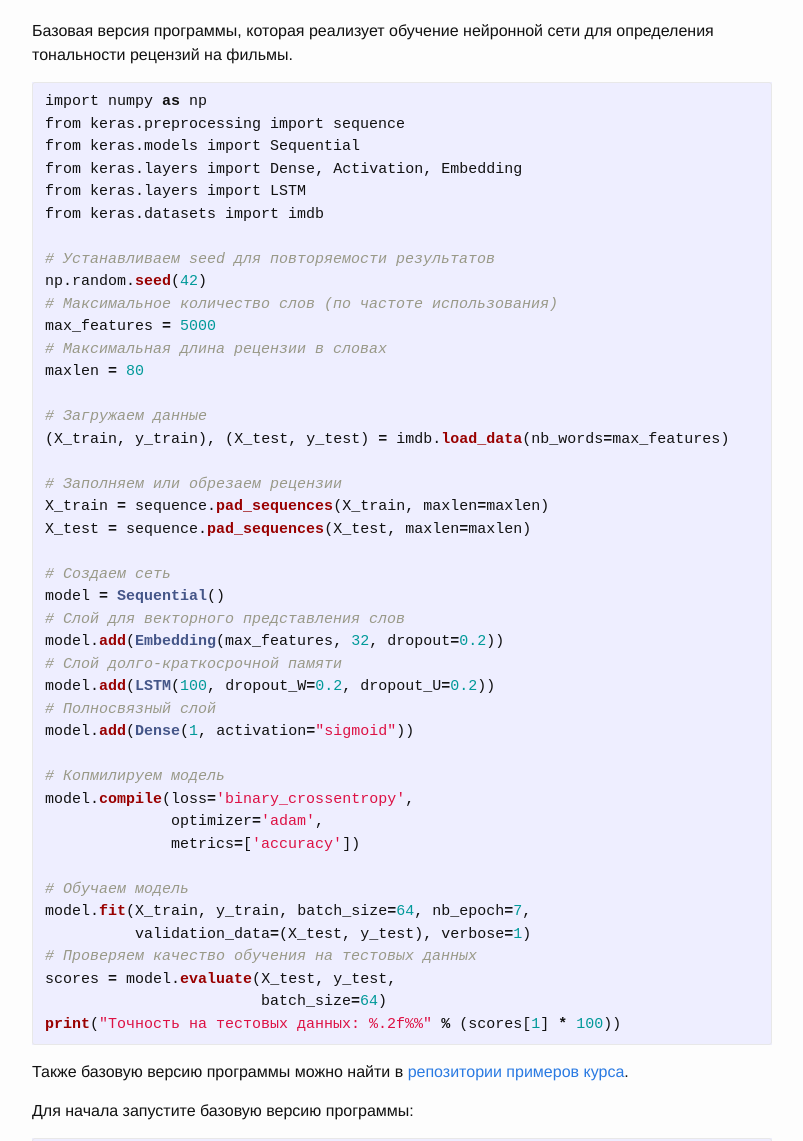
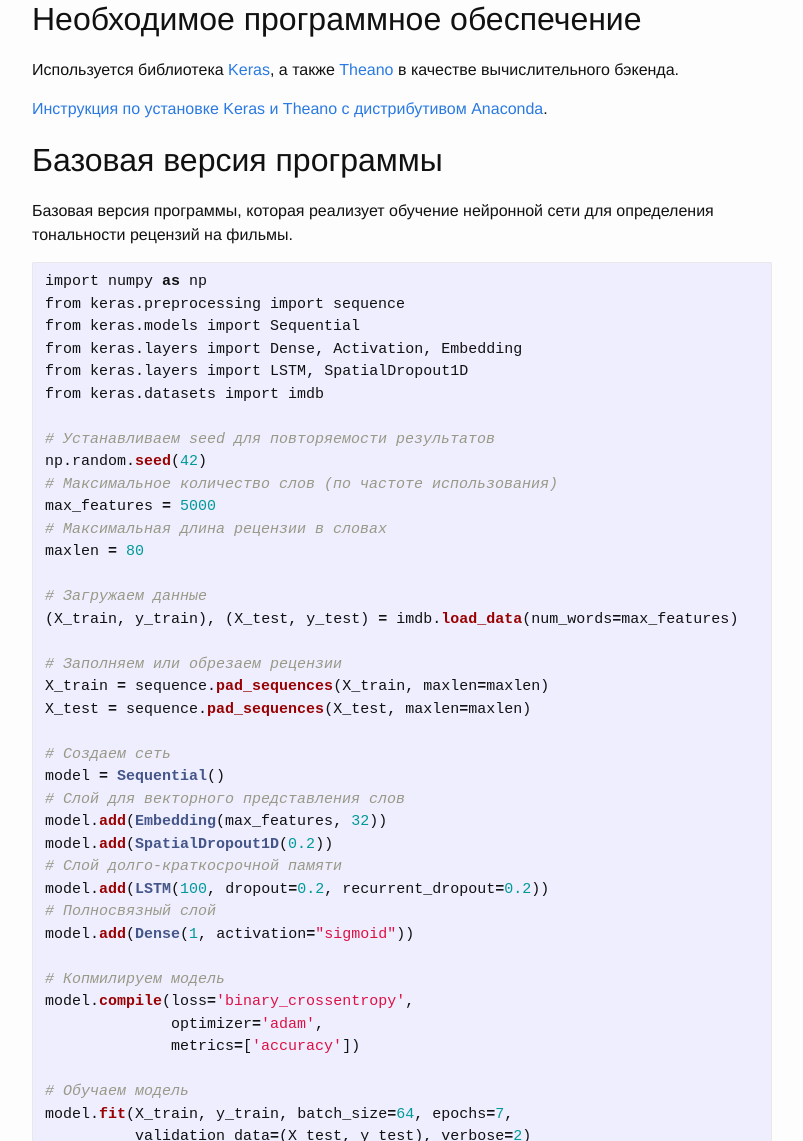
Before and after one commit to sozykin/asozykin.ru, a Jekyll site: the page built from _pages/courses/nnpython-lab3.md, in a window 1280 px wide and 1400 px high, scrolled down 727 px. Shown: the part 259-1400 px from the top of the window, without its empty margins (238-1041 px from the left). Built offline with Jekyll 4.4.1, drawn with Linux system fonts in a browser that asks for light colours; comment, search, counter and statistics services are not loaded; some of the changed text lies outside the part shown.

Commit message:
NN Course lab 3 updated to Keras v2

```diff
--- a/_pages/courses/nnpython-lab3.md
+++ b/_pages/courses/nnpython-lab3.md
@@ -6,6 +6,8 @@ comments: true
 ---
 В этой практической работе по курсу ["Глубокое обучение на Python"](/courses/nnpython) вы научитесь обучать нейронную сеть определять тональность отзыва на фильмы из базы данных IMDB.
 
+**Обновление от 08.05.2017**. *Программы обновлены на Keras версии 2*.
+
 **Цель работы**: научится оценивать влияние гиперпараметров обучения (количество эпох обучения, количество нейронов на слое LSTM, алгоритм оптимизации) на качество обучения нейронной сети.
 
 ## Предварительные сведения
@@ -13,6 +15,12 @@ comments: true
 Перед выполнением работы рекомендуется посмотреть видео с объяснением, как работает программа определения тональности отзывов на фильмы из базы данных IMDB.
 
 {% include youtube-player.html id="7Tx_cewjhGQ" %}
+
+## Необходимое программное обеспечение
+
+Используется библиотека [Keras](https://keras.io/), а также [Theano](http://deeplearning.net/software/theano/) в качестве вычислительного бэкенда.
+
+[Инструкция по установке Keras и Theano с дистрибутивом Anaconda](/deep_learning/2016/12/25/Keras-Installation.html).
 
 ## Базовая версия программы
 
@@ -23,7 +31,7 @@ import numpy as np
 from keras.preprocessing import sequence
 from keras.models import Sequential
 from keras.layers import Dense, Activation, Embedding
-from keras.layers import LSTM
+from keras.layers import LSTM, SpatialDropout1D
 from keras.datasets import imdb
 
 # Устанавливаем seed для повторяемости результатов
@@ -34,7 +42,7 @@ max_features = 5000
 maxlen = 80
 
 # Загружаем данные
-(X_train, y_train), (X_test, y_test) = imdb.load_data(nb_words=max_features)
+(X_train, y_train), (X_test, y_test) = imdb.load_data(num_words=max_features)
 
 # Заполняем или обрезаем рецензии
 X_train = sequence.pad_sequences(X_train, maxlen=maxlen)
@@ -43,9 +51,10 @@ X_test = sequence.pad_sequences(X_test, maxlen=maxlen)
 # Создаем сеть
 model = Sequential()
 # Слой для векторного представления слов
-model.add(Embedding(max_features, 32, dropout=0.2))
+model.add(Embedding(max_features, 32))
+model.add(SpatialDropout1D(0.2))
 # Слой долго-краткосрочной памяти
-model.add(LSTM(100, dropout_W=0.2, dropout_U=0.2))
+model.add(LSTM(100, dropout=0.2, recurrent_dropout=0.2))
 # Полносвязный слой
 model.add(Dense(1, activation="sigmoid"))
 
@@ -55,8 +64,8 @@ model.compile(loss='binary_crossentropy',
               metrics=['accuracy'])
 
 # Обучаем модель
-model.fit(X_train, y_train, batch_size=64, nb_epoch=7,
-          validation_data=(X_test, y_test), verbose=1)
+model.fit(X_train, y_train, batch_size=64, epochs=7,
+          validation_data=(X_test, y_test), verbose=2)
 # Проверяем качество обучения на тестовых данных
 scores = model.evaluate(X_test, y_test,
                         batch_size=64)
@@ -100,16 +109,16 @@ Epoch 7/7
 
 Мы попытаемся улучшить качество обучения сети путем изменения гиперпараметров: количество эпох обучения, количество нейронов на слое LSTM, алгоритм оптимизации. Для этого проведем серию экспериментов, в каждом из которых будем менять один из гиперпараметров, и анализировать, как изменилось качество работы сети.
 
-1. **Количество эпох обучения**. Оценим влияние количества эпох обучения на качество обучения сети. Количество эпох задается в аргументе `nb_epoch` метода `model.fit`:
+1. **Количество эпох обучения**. Оценим влияние количества эпох обучения на качество обучения сети. Количество эпох задается в аргументе `epochs` метода `model.fit`:
 
-        model.fit(X_train, y_train, batch_size=64, nb_epoch=XXX,
-          validation_data=(X_test, y_test), verbose=1)
+        model.fit(X_train, y_train, batch_size=64, epochs=7,
+          validation_data=(X_test, y_test), verbose=2)
 
     Попробуйте обучать сеть в течение 5, 10 и 15 эпох. Определите, когда начинается переобучение. Выберите количество эпох, при котором самая высокая точность работы сети на тестовых данных.
 
 2. **Количество нейронов в слое LSTM**. Оцените влияние количества нейронов в LSTM слое сети на качество обучения. Количество нейронов задается при добавлении слоя в модель:
 
-        model.add(LSTM(XXX, dropout_W=0.2, dropout_U=0.2))
+        model.add(LSTM(XXX, dropout=0.2, recurrent_dropout=0.2))
 
     Используйте количество нейронов 50, 125, 150. Выберите количество нейронов в LSTM слое, при котором обеспечивается самая высокая точность обучения. Проанализируйте влияния количества нейронов в LSTM слое на время обучения сети.
 
```
